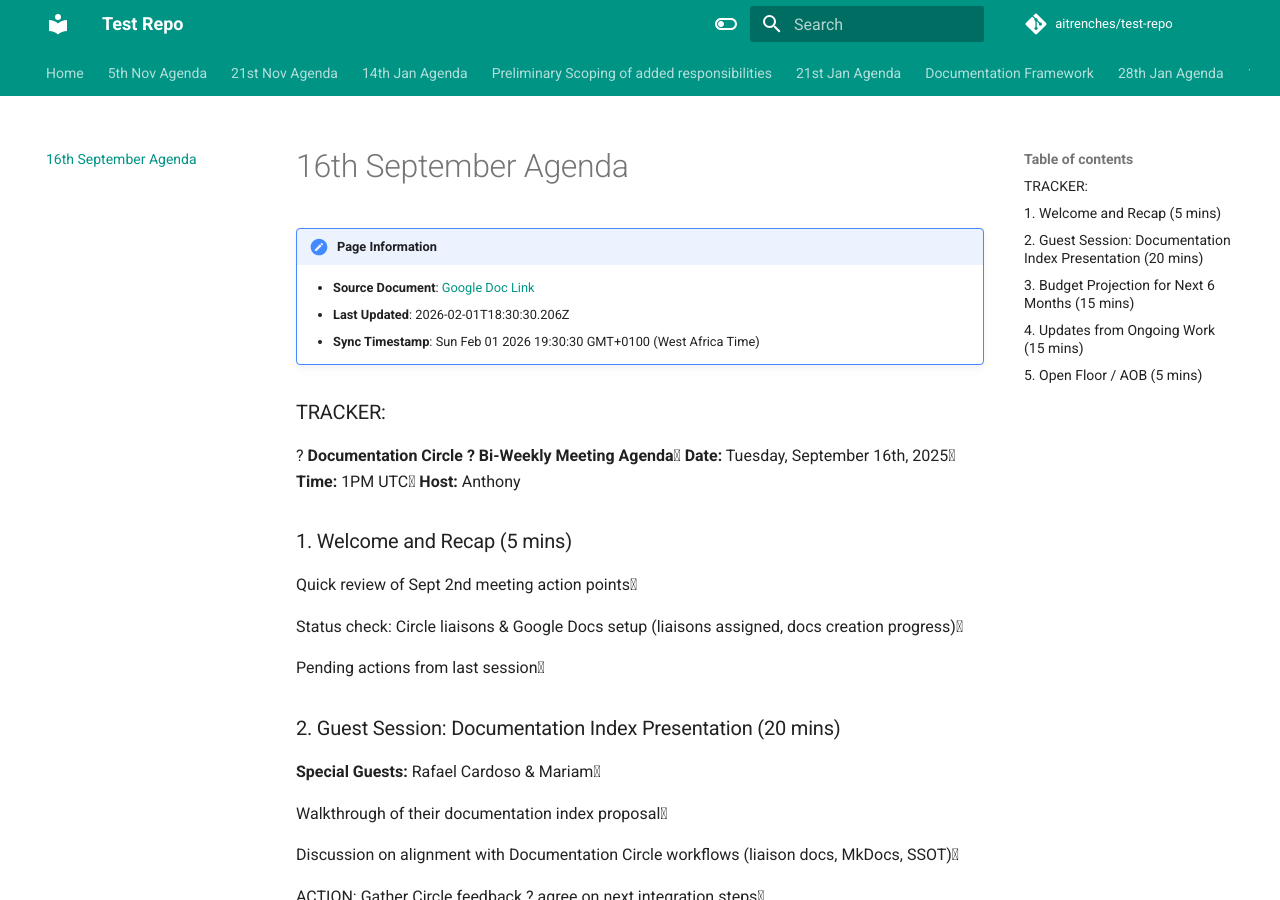
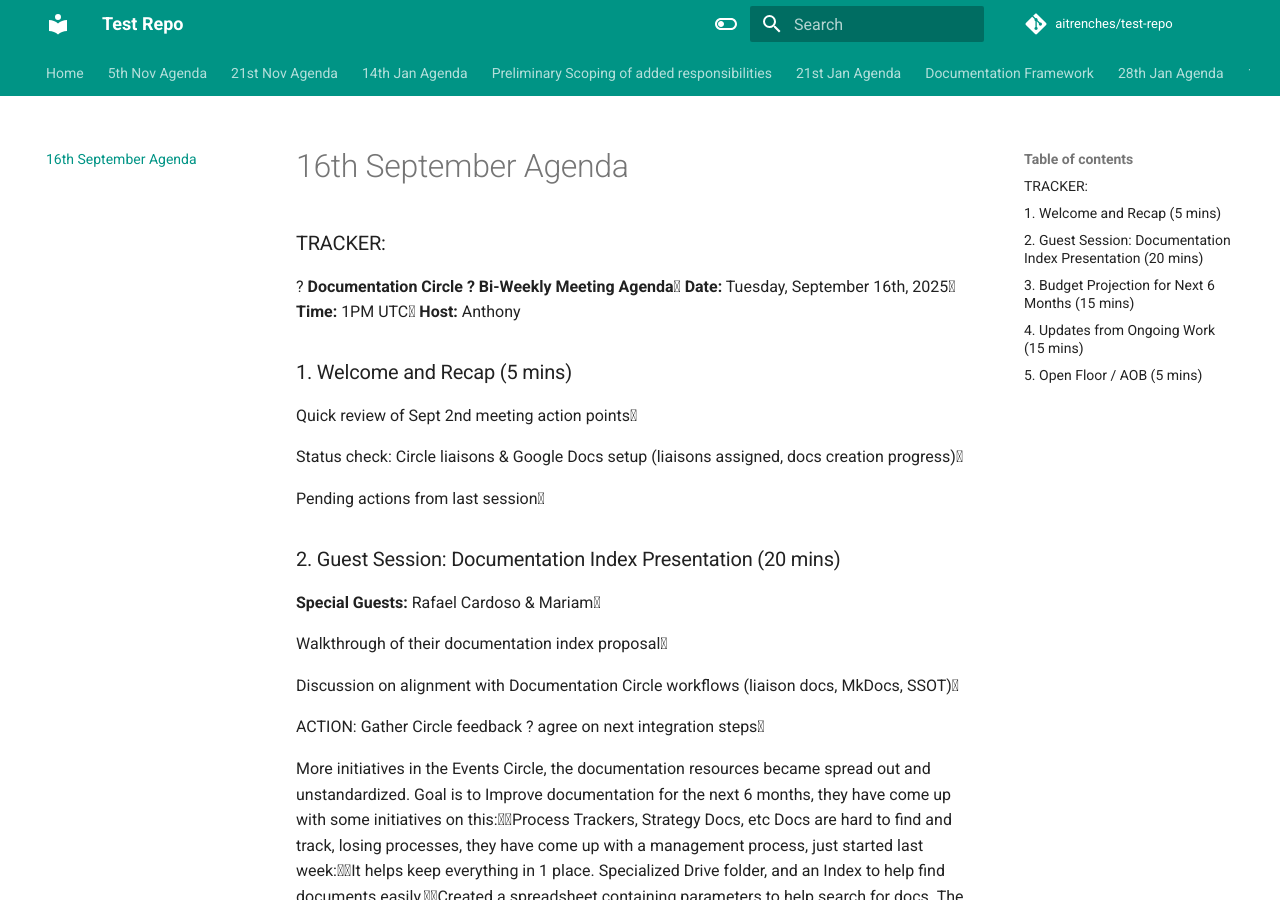
Before and after one commit to aitrenches/test-repo, an MkDocs documentation site: the page built from docs/16th-september-agenda.md, in a window 1280 px wide and 900 px high. Built offline with MkDocs 1.6.1 and Material for MkDocs 9.7.7, drawn with Linux system fonts in a browser that asks for light colours; comment, search, counter and statistics services are not loaded.

Commit message:
Sync tab: 16th September Agenda

```diff
--- a/docs/16th-september-agenda.md
+++ b/docs/16th-september-agenda.md
@@ -1,14 +1,9 @@
 ---
 title: "16th September Agenda"
-last_updated: "2026-02-01T18:30:30.206Z"
+last_updated: "2026-02-01T18:36:15.368Z"
 source_doc: "https://docs.google.com/document/d/1l5-1xQtHEozG9N6FpkFO4A6oixgQ6ZUo8Jx0FXYtqro/edit#heading=h.t.ueuo2tj1muyt"
-sync_timestamp: "Sun Feb 01 2026 19:30:30 GMT+0100 (West Africa Time)"
+sync_timestamp: "Sun Feb 01 2026 19:36:15 GMT+0100 (West Africa Time)"
 ---
-
-!!! note "Page Information"
-    - **Source Document**: [Google Doc Link](https://docs.google.com/document/d/1l5-1xQtHEozG9N6FpkFO4A6oixgQ6ZUo8Jx0FXYtqro/edit#heading=h.t.ueuo2tj1muyt)
-    - **Last Updated**: 2026-02-01T18:30:30.206Z
-    - **Sync Timestamp**: Sun Feb 01 2026 19:30:30 GMT+0100 (West Africa Time)
 
 ### TRACKER:
 
```
